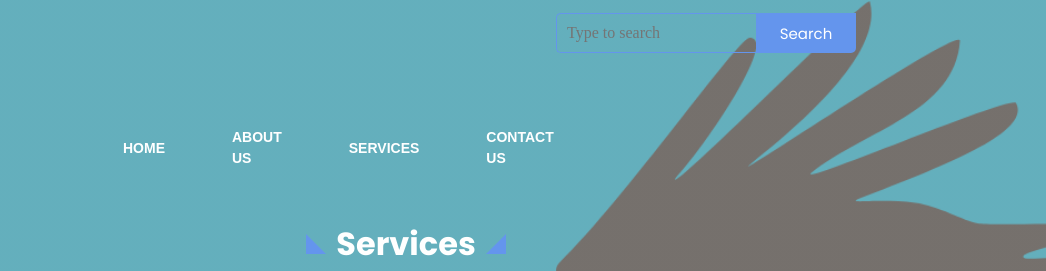
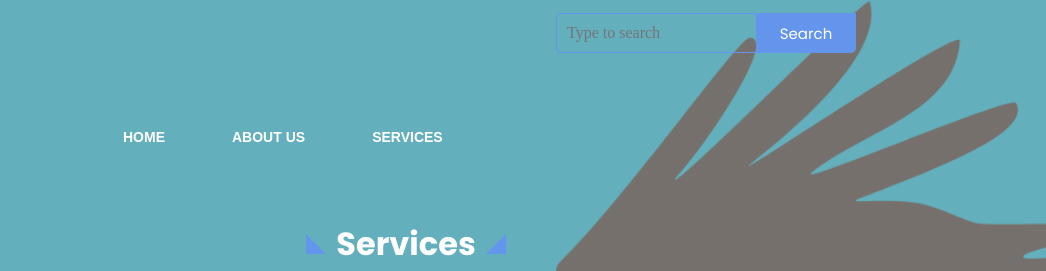
Before and after one commit to GILARDGWAPO/GILARD, a plain HTML site: page services.html in a window 1280 px wide. Shown: the top 271 px of the page, 234-1280 px from the left. Drawn offline with nearby package versions, Linux system fonts and the light colour scheme.

Commit message:
Update services.html

```diff
--- a/services.html
+++ b/services.html
@@ -3,7 +3,7 @@
 <head>
     <meta charset="UTF-8">
     <meta name="viewport" content="width=device-width, initial-scale=1.0">
-    <title>Brigadier Manpower Agency</title>
+    <title>Dumangas-Salinas Security Services</title>
     <link rel="stylesheet" href="services.css">
     <link rel="icon" href="logo.png" type="x-icon">
     <link href="https://fonts.googleapis.com/css2?family=Poppins:wght@400;700&display=swap" rel="stylesheet">
@@ -21,7 +21,7 @@
                     <li><a href="index.html">HOME</a></li>
                     <li><a href="about.html">ABOUT US</a></li>
                     <li><a href="services.html">SERVICES</a></li>
-                    <li><a href="contact.html">CONTACT US</a></li>
+
 
                 </ul>
             </div>
```
